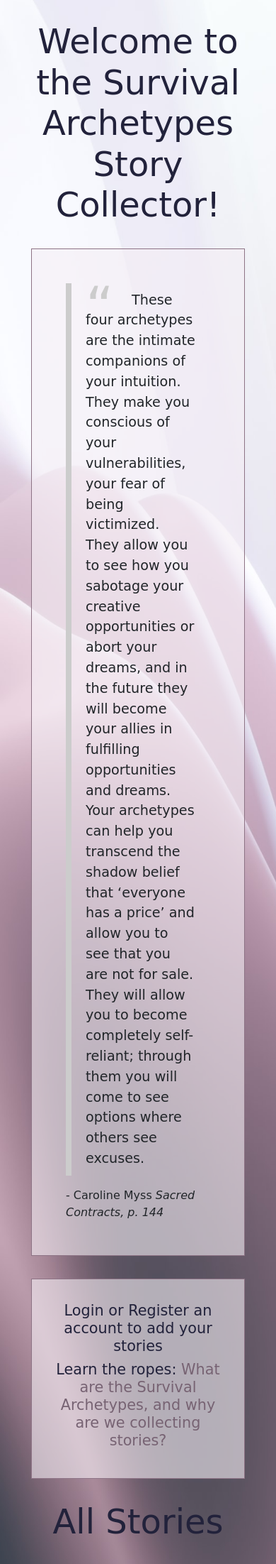
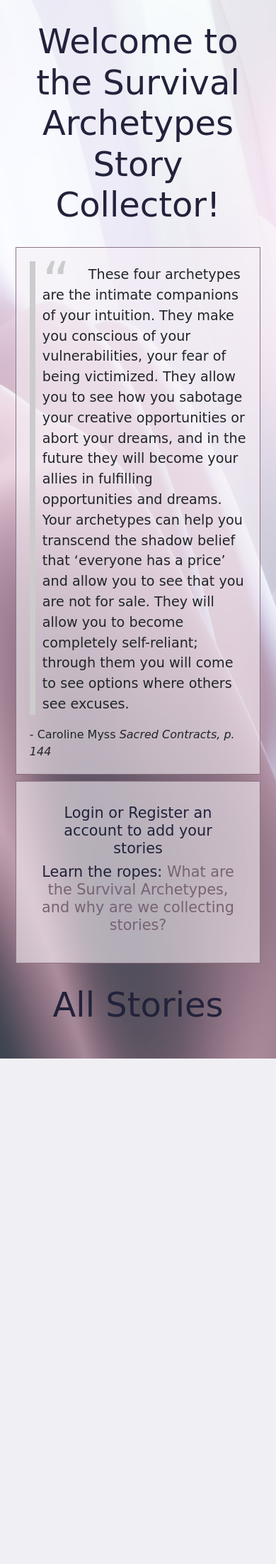
Before and after one commit to catt-tung/archetypes-flask-app, a Flask app: page / in a window 390 px wide. Shown: the part 74-2277 px from the top of the page at 71% size. After the commit the page ends 1565 px from the top, so only its background shows below. Run offline with Flask 2, Linux system fonts and the light colour scheme; data that the repository does not hold is empty; parts of the project's set-up code (start-up, migrations or seed data) failed here and were passed over; some web fonts are replaced.

Commit message:
Styling for index page mobile view

```diff
--- a/myapp/static/base.css
+++ b/myapp/static/base.css
@@ -230,7 +230,17 @@ cite, figcaption {
   h1 {
     font-size: 3rem;
   }
+  blockquote {
+    padding: 5px 0px 0px 10px;
+  }
+  figure {
+    margin: 0.6rem;
+    padding: 1.2rem;
+  }
   .div-backdrop {
     padding: 2rem;
   }
+  #home-page-intro{
+    margin: 0.6rem;
+  }
 }
```
